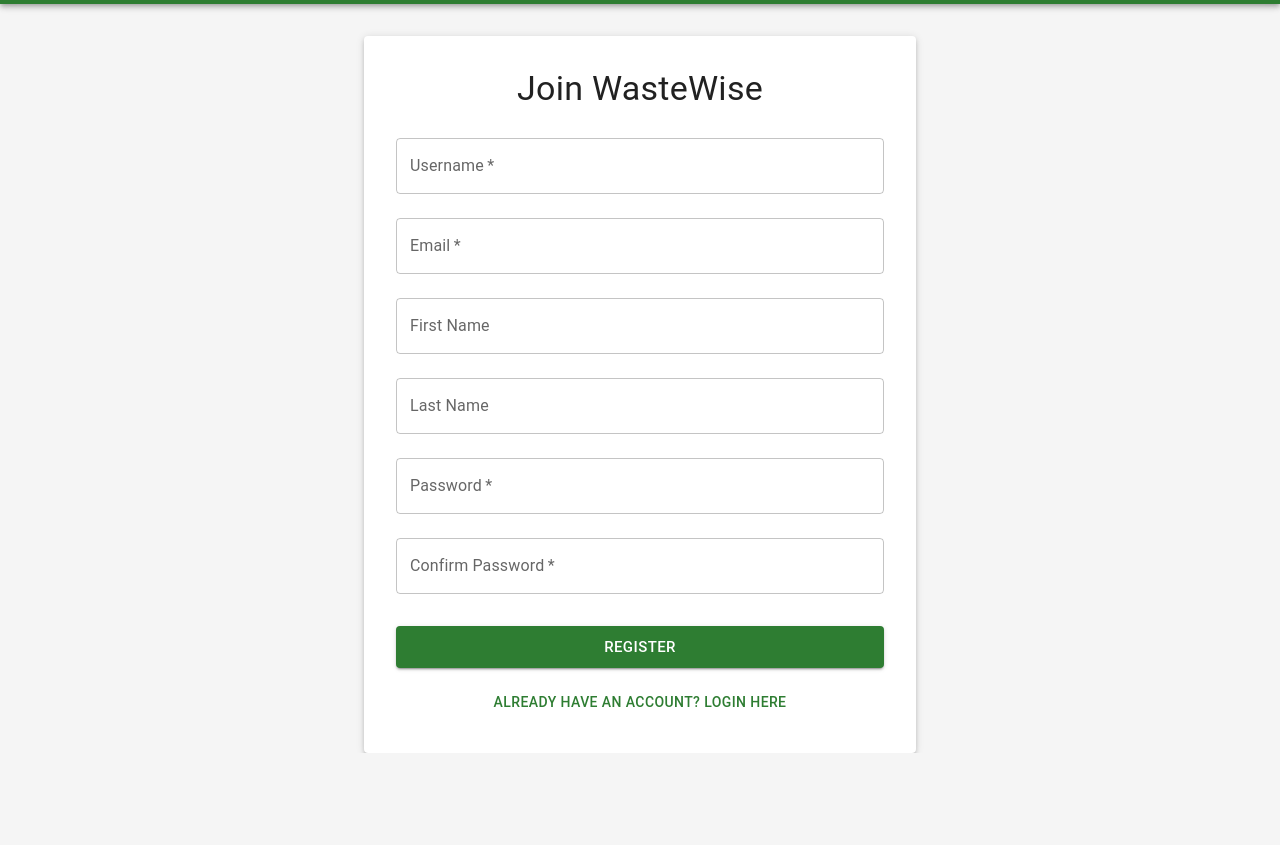
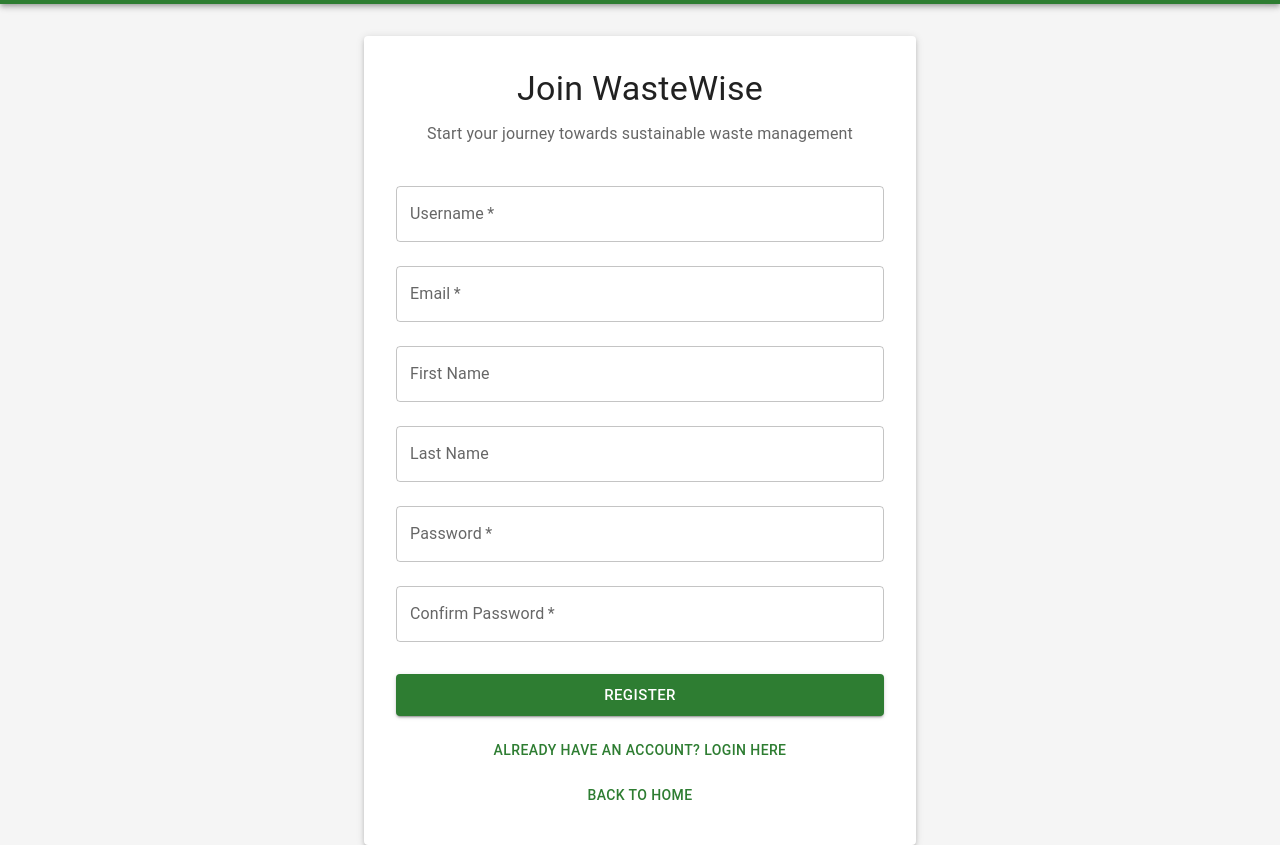
Before and after one commit to M-Gachanja/waste2, a React (Create React App) app in the folder frontend-new/: page /register in a window 1280 px wide. Shown: the part 160-1005 px from the top of the page. Before the commit the page ends 913 px from the top, so only its background shows below. Built offline with nearby package versions, Linux system fonts and the light colour scheme; no server answers.

Commit message:
routes update of the dashboard

```diff
--- a/frontend-new/src/components/auth/Login.js
+++ b/frontend-new/src/components/auth/Login.js
@@ -17,6 +17,7 @@ const Login = () => {
     password: '',
   });
   const [error, setError] = useState('');
+  const [loading, setLoading] = useState(false);
   const { login } = useAuth();
   const navigate = useNavigate();
 
@@ -30,14 +31,18 @@ const Login = () => {
   const handleSubmit = async (e) => {
     e.preventDefault();
     setError('');
+    setLoading(true);
 
     const result = await login(formData.username, formData.password);
 
     if (result.success) {
-      navigate('/');
+      // Redirect to dashboard after successful login
+      navigate('/dashboard');
     } else {
       setError(result.error);
     }
+
+    setLoading(false);
   };
 
   return (
@@ -45,6 +50,10 @@ const Login = () => {
       <Paper elevation={3} sx={{ p: 4 }}>
         <Typography variant="h4" gutterBottom align="center">
           Login to WasteWise
+        </Typography>
+
+        <Typography variant="body1" align="center" color="textSecondary" sx={{ mb: 3 }}>
+          Access your waste tracking dashboard
         </Typography>
 
         {error && <Alert severity="error" sx={{ mb: 2 }}>{error}</Alert>}
@@ -58,6 +67,7 @@ const Login = () => {
             onChange={handleChange}
             margin="normal"
             required
+            disabled={loading}
           />
           <TextField
             fullWidth
@@ -68,6 +78,7 @@ const Login = () => {
             onChange={handleChange}
             margin="normal"
             required
+            disabled={loading}
           />
           <Button
             type="submit"
@@ -75,15 +86,26 @@ const Login = () => {
             variant="contained"
             sx={{ mt: 3, mb: 2 }}
             size="large"
+            disabled={loading}
           >
-            Login
+            {loading ? 'Signing in...' : 'Login'}
           </Button>
           <Button
             fullWidth
             variant="text"
             onClick={() => navigate('/register')}
+            disabled={loading}
           >
             Don't have an account? Register here
+          </Button>
+          <Button
+            fullWidth
+            variant="text"
+            onClick={() => navigate('/')}
+            disabled={loading}
+            sx={{ mt: 1 }}
+          >
+            Back to Home
           </Button>
         </Box>
       </Paper>
--- a/frontend-new/src/components/auth/Register.js
+++ b/frontend-new/src/components/auth/Register.js
@@ -21,6 +21,7 @@ const Register = () => {
     last_name: '',
   });
   const [error, setError] = useState('');
+  const [loading, setLoading] = useState(false);
   const { register } = useAuth();
   const navigate = useNavigate();
 
@@ -34,19 +35,28 @@ const Register = () => {
   const handleSubmit = async (e) => {
     e.preventDefault();
     setError('');
+    setLoading(true);
 
     if (formData.password !== formData.confirmPassword) {
       setError('Passwords do not match');
+      setLoading(false);
       return;
     }
 
     const result = await register(formData);
 
     if (result.success) {
-      navigate('/login');
+      // Redirect to login page after successful registration
+      navigate('/login', {
+        state: {
+          message: 'Registration successful! Please log in with your credentials.'
+        }
+      });
     } else {
       setError(result.error || 'Registration failed');
     }
+
+    setLoading(false);
   };
 
   return (
@@ -54,6 +64,10 @@ const Register = () => {
       <Paper elevation={3} sx={{ p: 4 }}>
         <Typography variant="h4" gutterBottom align="center">
           Join WasteWise
+        </Typography>
+
+        <Typography variant="body1" align="center" color="textSecondary" sx={{ mb: 3 }}>
+          Start your journey towards sustainable waste management
         </Typography>
 
         {error && <Alert severity="error" sx={{ mb: 2 }}>{error}</Alert>}
@@ -67,6 +81,7 @@ const Register = () => {
             onChange={handleChange}
             margin="normal"
             required
+            disabled={loading}
           />
           <TextField
             fullWidth
@@ -77,6 +92,7 @@ const Register = () => {
             onChange={handleChange}
             margin="normal"
             required
+            disabled={loading}
           />
           <TextField
             fullWidth
@@ -85,6 +101,7 @@ const Register = () => {
             value={formData.first_name}
             onChange={handleChange}
             margin="normal"
+            disabled={loading}
           />
           <TextField
             fullWidth
@@ -93,6 +110,7 @@ const Register = () => {
             value={formData.last_name}
             onChange={handleChange}
             margin="normal"
+            disabled={loading}
           />
           <TextField
             fullWidth
@@ -103,6 +121,7 @@ const Register = () => {
             onChange={handleChange}
             margin="normal"
             required
+            disabled={loading}
           />
           <TextField
             fullWidth
@@ -113,6 +132,7 @@ const Register = () => {
             onChange={handleChange}
             margin="normal"
             required
+            disabled={loading}
           />
           <Button
             type="submit"
@@ -120,15 +140,26 @@ const Register = () => {
             variant="contained"
             sx={{ mt: 3, mb: 2 }}
             size="large"
+            disabled={loading}
           >
-            Register
+            {loading ? 'Creating Account...' : 'Register'}
           </Button>
           <Button
             fullWidth
             variant="text"
             onClick={() => navigate('/login')}
+            disabled={loading}
           >
             Already have an account? Login here
+          </Button>
+          <Button
+            fullWidth
+            variant="text"
+            onClick={() => navigate('/')}
+            disabled={loading}
+            sx={{ mt: 1 }}
+          >
+            Back to Home
           </Button>
         </Box>
       </Paper>
```
Also changed, not shown: 1 other file (tests, documents, lock files or other folders).
